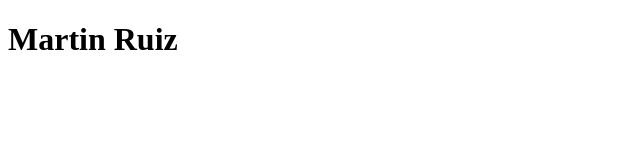
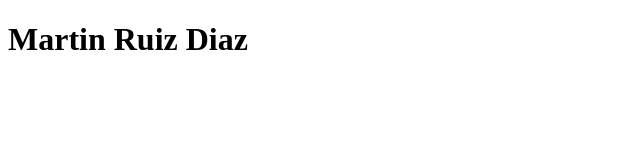
Before and after one commit to ruizdiazmartin/Capacitacion, a plain HTML site: page Index.html in a window 1280 px wide. Shown: the whole page, without its empty margins (0-640 px from the left). Drawn offline with Linux system fonts and the light colour scheme.

Commit message:
que se yooo

```diff
--- a/Index.html
+++ b/Index.html
@@ -8,7 +8,7 @@
 </head>
 
 <body>
-    <h1>Martin Ruiz  </h1>
+    <h1>Martin Ruiz Diaz</h1>
 </body>
 
 </html>
```
